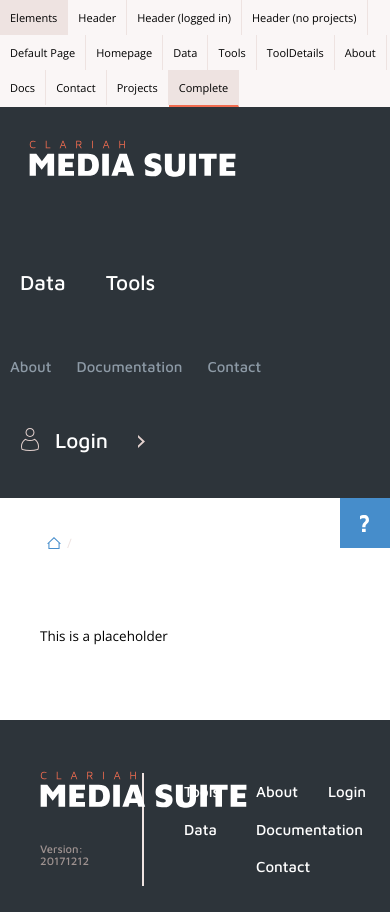
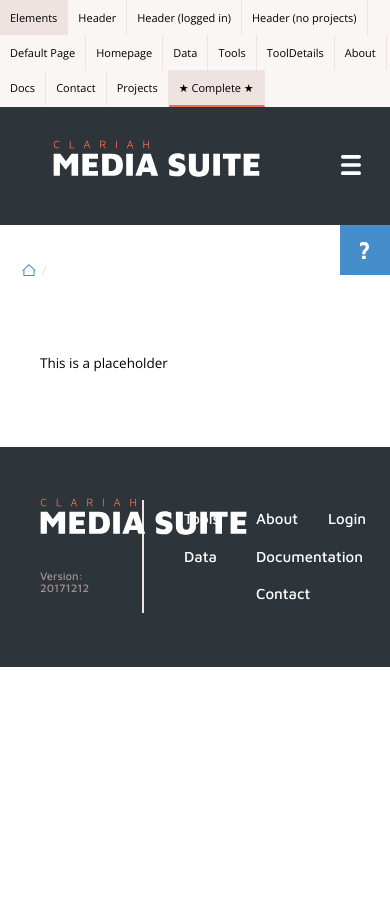
Before and after one commit to Frontwise/mediasuite-design, a React (Create React App) app: page / in a window 390 px wide. Shown: the top 912 px of the page. After the commit the page ends 844 px from the top, so only its background shows below. Built offline with nearby package versions, Linux system fonts and the light colour scheme.

Commit message:
responsive top menu

```diff
--- a/src/components/App/Cases.js
+++ b/src/components/App/Cases.js
@@ -53,5 +53,5 @@ export default [
   newCase('Docs', (<Docs />)),
   newCase('Contact', (<Contact />)),
   newCase('Projects', (<Projects />)),
-  newCase('Complete', (<Complete />)),
+  newCase('★ Complete ★', (<Complete />)),
 ]
--- a/src/components/BreadCrumbs/BreadCrumbs.scss
+++ b/src/components/BreadCrumbs/BreadCrumbs.scss
@@ -10,6 +10,9 @@
   padding: 0;
   padding-left: 40px;
   margin: 0;
+  @media screen and (max-width: $break-medium) {
+    padding-left: 15px;
+  }
 
   li{
     display: inline-block;
--- a/src/components/Header/Header.js
+++ b/src/components/Header/Header.js
@@ -67,10 +67,10 @@ class Header extends Component {
 
     // menu item for user projects (with counter)
     let userProjects = this.getMenuItem('userProjects', (<span className="count">{this.props.workspace.projects.count}</span>), );
-
+    console.log(getPageRoot(this.state.active), getPageRoot(this.state.active) === 'workspace');
     return (
-      <div className={classNames("workspace",{ active: getPageRoot(this.state.active) === 'workspace' || this.state.active.startsWith('project-') } )  }>
-        <i className="icon-workspace"/>Workspace
+      <div className="workspace">
+        <a href="#workspace" className={classNames({ active: getPageRoot(this.state.active) === 'workspace' || this.state.active.startsWith('project-') } )}><i className="icon-workspace"/>Workspace</a>
 
         <ul className="dropdown">
           {userProjects}
@@ -156,9 +156,8 @@ class Header extends Component {
     return (
       <div className="Header">
         <div className={classNames('top-bar', {transparent: this.state.transparent } ) } >
-          <a href="#home">
-            <div className="logo" />
-          </a>
+          <a href="#home" className="logo"></a>
+          <div className="hamburger"/>
 
           <ul className="menu main">
             {this.getMenuItem('data')}
--- a/src/components/Header/Header.scss
+++ b/src/components/Header/Header.scss
@@ -3,6 +3,42 @@ $headerHeight: 115px;
 $logoWidth: 295px;
 $accountWidth: 220px;
 $dropdownWidth: $accountWidth;
+
+
+@mixin menu-button() {
+  font-size: 20px;
+  display: inline-block;
+  line-height: $headerHeight;
+  padding: 0 25px;
+  height: $headerHeight;
+  box-sizing: border-box;
+  transition: background-color $transition;
+
+  @media screen and (max-width: $break-medium) {
+    padding: 0 20px;
+    font-size: 15px;
+  }
+
+  @media screen and (max-width: $break-small) {
+    display: block;
+    height: 50px;
+    line-height: 50px;
+    border-bottom: 1px solid lighten($clDark,10);
+  }
+
+  &.active{
+    border-bottom: 6px solid $clPrimary;
+    background-color: lighten($clDark, 5);
+    @media screen and (max-width: $break-small) {
+      border-bottom: 3px solid $clPrimary;
+    }
+   }
+
+  &:hover{
+    background-color: lighten($clDark, 2);
+  }
+}
+
 
 .Header{
   position: relative;
@@ -15,6 +51,9 @@ $dropdownWidth: $accountWidth;
     display: table;
     clear: both;
   }
+
+
+
 
   .top-bar{
     height: $headerHeight;
@@ -52,7 +91,14 @@ $dropdownWidth: $accountWidth;
       transition: opacity $transition;
 
       @media screen and (max-width: $break-medium) {
-        width: $logoWidth * 0.9;
+        width: $logoWidth * 0.8;
+        background-size: 80%;
+      }
+
+      @media screen and (max-width: $break-small) {
+        display:inline-block;
+        width: 80%;
+        background-size: 207px;
       }
 
       &:hover{
@@ -60,7 +106,21 @@ $dropdownWidth: $accountWidth;
       }
     }
 
+    .hamburger{
+      display: none;
+      @media screen and (max-width: $break-small) {
+        display: inline-block;
+        width: 20%;
+        height: $headerHeight;
+        background-image: $iconMenuUrl;
+        background-position: center;
+        background-repeat: no-repeat;
+      }
+
+    }
+
     // Base menu
+
 
     .menu{
       list-style: none;
@@ -70,70 +130,62 @@ $dropdownWidth: $accountWidth;
       vertical-align: top;
       cursor: pointer;
 
+      @media screen and (max-width: $break-small) {
+        display: block;
+      }
+
       & > li{
         display: inline-block;
         margin: 0;
 
-        a{
-          display: inline-block;
-          line-height: $headerHeight;
-          padding: 0 25px;
-          height: $headerHeight;
-          box-sizing: border-box;
-          transition: background-color $transition;
-
-          @media screen and (max-width: $break-medium) {
-            padding: 0 20px;
+        @media screen and (max-width: $break-small) {
+          display: block;
         }
 
-          &.active{
-            border-bottom: 6px solid $clPrimary;
-            background-color: lighten($clDark, 5);
-           }
-
-          &:hover{
-            background-color: lighten($clDark, 2);
-          }
+        a{
+          @include menu-button();
         }
       }
     }
 
+
+    @media screen and (max-width: $break-small) {
+      .menu.main, .menu.sub, .workspace, .account{
+        display: none !important;
+      }
+
+      &:hover{
+        .menu.main, .menu.sub, .workspace, .account{
+          display: block !important;
+        }
+      }
+    }
     // Main menu
 
-    .main{
-      font-size: 1.55em;
+    .menu.main{
+      border-top: 1px solid lighten($clDark, 20);
     }
 
 
     // Sub menu
 
-    .sub{
+    .menu.sub{
       margin-right: 10px;
-      font-size: 1.25em;
 
+      & > li a{
+        font-size: 15px;
+        padding: 0 15px;
+        color: lighten($clDark, 40);
 
         @media screen and (max-width: $break-medium) {
-        margin-right: 0;
-        font-size: 1.1em;
-        padding-top: 13px;
+          padding: 0 10px;
+          font-size: 13px;
         }
-      & > li a{
-        color: lighten($clDark, 40);
-        padding: 0 15px;
 
-        @media screen and (max-width: $break-medium) {
-          padding: 5px 10px;
-          line-height: 1.25em;
-          display: block;
-          height: 30px;
-          text-align: right;
-          border-right: 5px solid transparent;
+        @media screen and (max-width: $break-small){
+          padding: 0 20px;
+        }
 
-          &.active{
-              border: none;
-              border-right: 5px solid $clPrimary;
-            }
-        }
 
         &:hover{
           color: lighten($clDark, 40);
@@ -149,9 +201,13 @@ $dropdownWidth: $accountWidth;
       display: inline-block;
       float: right;
 
+      @media screen and (min-width: $break-small) {
+        display: inline-block;
+        float: right;
+      }
       @media screen and (max-width: $break-small) {
         display: block;
-        float:none;
+        float: none;
       }
     }
 
@@ -162,24 +218,38 @@ $dropdownWidth: $accountWidth;
       display: inline-block;
       position: relative;
       vertical-align: top;
-      height: $headerHeight;
-      padding: 45px 50px 0 15px;
-      font-size: 1.55em;
-      box-sizing: border-box;
+      @media screen and (max-width: $break-small) {
+        display: block;
+      }
 
+
+      & > a{
+        @include menu-button();
+
+        position: relative;
+        vertical-align: top;
+        padding: 46px 50px 0 15px;
+        line-height: 1em;
         background-image: $arrowDownUrl;
         background-repeat: no-repeat;
-
         // active border will cause 'center' background image to move, so absolute pixels
         background-position: top 56px right 20px;
 
+        @media screen and (max-width: $break-medium) and (min-width: $break-small) {
+          padding: 50px 50px 0 15px;
+        }
+
+        @media screen and (max-width: $break-small) {
+          display: block;
+          height: auto;
+          background-position: top 20px right 20px;
+        }
+
         &.active{
           border-bottom: 6px solid $clSecondary;
-        background-color: lighten($clDark, 2);
+          @media screen and (max-width: $break-small) {
+            border-bottom: 3px solid $clSecondary;
           }
-
-      &:hover{
-         background-color: lighten($clDark, 5);
         }
 
         .icon-workspace{
@@ -197,6 +267,7 @@ $dropdownWidth: $accountWidth;
             display: none;
           }
         }
+      }
 
       &:hover{
         .dropdown{
@@ -207,6 +278,9 @@ $dropdownWidth: $accountWidth;
       // Project list
       .dropdown{
         width: $dropdownWidth * 1.2;
+        @media screen and (max-width: $break-small) {
+          width: 100%;
+        }
 
         .projects{
           background-color: $clWhite;
@@ -222,6 +296,10 @@ $dropdownWidth: $accountWidth;
             background-image: $iconSearchUrl;
             background-position: center right 10px;
             background-repeat: no-repeat;
+            @media screen and (max-width: $break-small) {
+              background-position: center right 20px;
+              padding-right: 25px;
+            }
           }
 
           .list{
@@ -234,6 +312,7 @@ $dropdownWidth: $accountWidth;
               display: block;
               color:$clDark;
               font-size: 13px;
+              line-height: 20px;
               padding: 8px 10px;
               padding-right: 20px;
               border-bottom: 1px solid $clGreyTint;
@@ -260,6 +339,7 @@ $dropdownWidth: $accountWidth;
           .button-holder{
             background: none;
             padding-top: 0;
+            text-align: center;
             .btn{
               margin: 0;
               color: $clWhite;
@@ -275,22 +355,37 @@ $dropdownWidth: $accountWidth;
       display: inline-block;
       position: relative;
 
+      @media screen and (max-width: $break-small) {
+        display: block;
+      }
+
       & > a{
-        display: inline-block;
-        height: $headerHeight;
-        padding: 45px 40px 0 15px;
+        @include menu-button();
         width: $accountWidth;
-        font-size: 1.55em;
-        box-sizing: border-box;
+        position: relative;
+        vertical-align: top;
+        padding: 46px 50px 0 5px;
+        line-height: 1em;
         background-image: $arrowRightUrl;
         background-repeat: no-repeat;
+        // active border will cause 'center' background image to move, so absolute pixels
+        background-position: top 56px right 20px;
+
+
+
+        @media screen and (max-width: $break-small) {
+          height: auto;
+          width: 100%;
+          display:block;
+          background-position: top 20px right 20px;
+        }
 
         // active border will cause 'center' background image to move, so absolute pixels
         background-position: top 52px right 20px;
 
-        @media screen and (max-width: $break-medium) {
+        @media screen and (max-width: $break-medium) and (min-width: $break-small)  {
           width: $accountWidth * 0.75;
-          padding: 45px 30px 0 15px;
+          padding: 50px 50px 0 10px;
         }
 
         &.login{
@@ -300,6 +395,9 @@ $dropdownWidth: $accountWidth;
         &.active{
           border-bottom: 6px solid $clSecondary;
           background-color: lighten($clDark, 2);
+          @media screen and (max-width: $break-small) {
+            border-bottom: 3px solid $clSecondary;
+          }
         }
 
         &:hover{
@@ -317,10 +415,21 @@ $dropdownWidth: $accountWidth;
           vertical-align: top;
           margin-right: 10px;
           margin-top: -2px;
+          @media screen and (max-width: $break-medium) {
+            display: none;
+          }
         }
 
         &.loggedin{
           padding-top: 35px;
+          @media screen and (max-width: $break-medium) {
+            padding-top: 40px;
+          }
+          background-image: $arrowDownUrl;
+
+          @media screen and (max-width: $break-small) {
+            padding-top: 0px;
+          }
 
           .username{
             display:block;
@@ -331,6 +440,13 @@ $dropdownWidth: $accountWidth;
 
             @media screen and (max-width: $break-medium) {
               margin-left: 0px;
+            }
+
+            @media screen and (max-width: $break-small) {
+              display: inline-block;
+              margin-left: 15px;
+              line-height: 1em;
+              margin-top: 0;
             }
           }
 
@@ -350,6 +466,11 @@ $dropdownWidth: $accountWidth;
         }
       }
 
+      .dropdown{
+        right: 0;
+        left: auto;
+      }
+
     }
 
 
@@ -365,6 +486,16 @@ $dropdownWidth: $accountWidth;
       margin: 0;
       padding: 0px;
       font-size: 15px;
+      z-index: 2;
+      list-style: none;
+      margin: 0;
+
+      @media screen and (max-width: $break-small) {
+        top: 0;
+        position: relative;
+        width: 100%;
+        margin-bottom: 10px;
+      }
 
       a{
         color: $clDark;
@@ -373,8 +504,19 @@ $dropdownWidth: $accountWidth;
         background-position: center right 10px;
         border-bottom: 1px solid darken($clGreyTint, 10);
         cursor: pointer;
+        line-height: 1.5em;
         padding: 10px 15px;
         display: block;
+
+
+        @media screen and (max-width: $break-medium) {
+          font-size: 13px;
+        }
+
+        @media screen and (max-width: $break-small) {
+          background-position: center right 20px;
+          padding-right: 25px;
+        }
 
         &:hover{
           background-color: darken($clGreyTint, 2)
@@ -393,8 +535,8 @@ $dropdownWidth: $accountWidth;
           border-radius: 25px;
           font-size: 0.8em;
           font-weight: bold;
-          padding: 2px 4px 2px 4px;
-
+          padding: 2px 4px;
+          line-height: 15px;
         }
       }
     }
```
Also changed, not shown: src/style/_images.scss (+1 -1 lines). Lines whose indentation alone changed are shown as unchanged.
